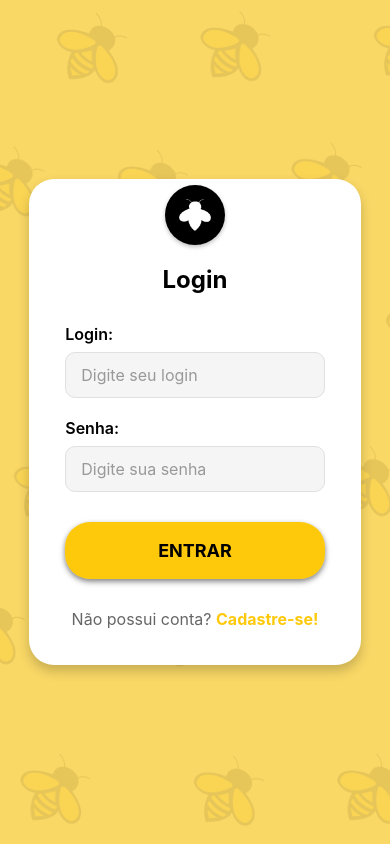
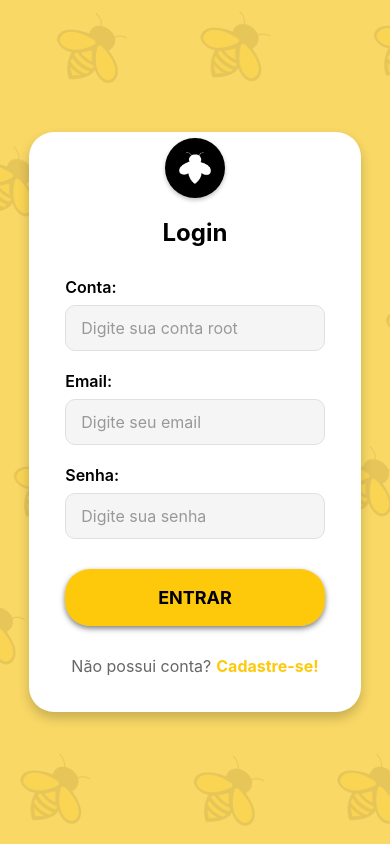
Before and after one commit to Ollintech/mitescan_mobile, a React Native app: screen /BeehiveEdit in a window 390 px wide. Built offline with nearby package versions, Linux system fonts and the light colour scheme.

Commit message:
:wrench: fix: ajustando o formulario de cadastro

```diff
--- a/src/screens/BeehiveEditScreen.js
+++ b/src/screens/BeehiveEditScreen.js
@@ -1,9 +1,10 @@
 import React, { useState, useEffect } from 'react';
-import { View, Text, TextInput, TouchableOpacity, StyleSheet, ScrollView, Dimensions, Alert } from 'react-native';
+import { View, Text, TextInput, TouchableOpacity, StyleSheet, ScrollView, Dimensions, Alert, Platform } from 'react-native';
 
 const { width } = Dimensions.get('window');
 
 export default function BeehiveEditScreen({ navigation, route }) {
+  // Desestrutura o objeto beehive recebido via navegação
   const { beehive } = route.params || {};
 
   const [formData, setFormData] = useState({
@@ -17,6 +18,7 @@ export default function BeehiveEditScreen({ navigation, route }) {
     notes: ''
   });
 
+  // Popula o formulário com os dados da colmeia quando o componente é montado ou 'beehive' muda
   useEffect(() => {
     if (beehive) {
       setFormData({
@@ -24,13 +26,16 @@ export default function BeehiveEditScreen({ navigation, route }) {
         location: beehive.location || '',
         description: beehive.description || '',
         type: beehive.type || '',
-        capacity: beehive.capacity || '',
+        // Garante que a capacidade seja uma string para o TextInput
+        capacity: beehive.capacity ? String(beehive.capacity) : '',
         installationDate: beehive.installationDate || '',
         status: beehive.status || 'healthy',
         notes: beehive.notes || ''
       });
     }
-  }, [beehive]);
+    // Define o título da tela (opcional, dependendo do seu Stack Navigator)
+    navigation.setOptions({ title: beehive?.name ? `Editar: ${beehive.name}` : 'Editar Colmeia' });
+  }, [beehive, navigation]);
 
   const handleInputChange = (field, value) => {
     setFormData(prev => ({
@@ -44,6 +49,8 @@ export default function BeehiveEditScreen({ navigation, route }) {
       Alert.alert('Erro', 'Por favor, preencha pelo menos o nome e localização da colmeia');
       return;
     }
+
+    // Lógica REAL de atualização da API aqui
 
     Alert.alert(
       'Sucesso',
@@ -67,6 +74,7 @@ export default function BeehiveEditScreen({ navigation, route }) {
           text: 'Excluir',
           style: 'destructive',
           onPress: () => {
+            // Lógica REAL de exclusão da API aqui
             Alert.alert('Sucesso', 'Colmeia excluída com sucesso!', [
               { text: 'OK', onPress: () => navigation.goBack() }
             ]);
@@ -87,19 +95,15 @@ export default function BeehiveEditScreen({ navigation, route }) {
 
   return (
     <View style={styles.container}>
-      {/* Header */}
-      <View style={styles.header}>
-        <TouchableOpacity
-          style={styles.backButton}
-          onPress={() => navigation.goBack()}
+
+      {/* Header customizado removido para evitar conflitos com o ScrollView e o header nativo */}
+
+      {/* SCROLLVIEW APLICADO CORRETAMENTE */}
+      <ScrollView
+            contentContainerStyle={styles.scrollContainer}
+            showsVerticalScrollIndicator={false}
+            keyboardShouldPersistTaps="handled" // Ajuda na interação com botões/inputs
         >
-          <Text style={styles.backButtonText}>←</Text>
-        </TouchableOpacity>
-        <Text style={styles.headerTitle}>Editar Colmeia</Text>
-        <View style={styles.placeholder} />
-      </View>
-
-      <ScrollView contentContainerStyle={styles.scrollContainer}>
         {/* Informações da Colmeia */}
         <View style={styles.infoCard}>
           <Text style={styles.cardTitle}>🏠 {formData.name || 'Nome da Colmeia'}</Text>
@@ -152,7 +156,7 @@ export default function BeehiveEditScreen({ navigation, route }) {
               value={formData.description}
               onChangeText={(value) => handleInputChange('description', value)}
               multiline
-              numberOfLines={3}
+              numberOfLines={4}
             />
           </View>
 
@@ -169,11 +173,12 @@ export default function BeehiveEditScreen({ navigation, route }) {
             </View>
 
             <View style={[styles.inputGroup, styles.halfWidth]}>
-              <Text style={styles.inputLabel}>Capacidade</Text>
+              <Text style={styles.inputLabel}>Capacidade (Quadros)</Text>
               <TextInput
                 style={styles.input}
-                placeholder="Capacidade"
+                placeholder="10, 12, etc."
                 placeholderTextColor="#999"
+                keyboardType="numeric"
                 value={formData.capacity}
                 onChangeText={(value) => handleInputChange('capacity', value)}
               />
@@ -184,8 +189,9 @@ export default function BeehiveEditScreen({ navigation, route }) {
             <Text style={styles.inputLabel}>Data de Instalação</Text>
             <TextInput
               style={styles.input}
-              placeholder="Data de instalação"
+              placeholder="DD/MM/AAAA"
               placeholderTextColor="#999"
+              keyboardType={Platform.OS === 'ios' ? 'numbers-and-punctuation' : 'default'}
               value={formData.installationDate}
               onChangeText={(value) => handleInputChange('installationDate', value)}
             />
@@ -194,6 +200,7 @@ export default function BeehiveEditScreen({ navigation, route }) {
           <View style={styles.inputGroup}>
             <Text style={styles.inputLabel}>Status</Text>
             <View style={styles.statusButtons}>
+              {/* Opção Saudável */}
               <TouchableOpacity
                 style={[
                   styles.statusButton,
@@ -204,35 +211,37 @@ export default function BeehiveEditScreen({ navigation, route }) {
               >
                 <Text style={[
                   styles.statusButtonText,
-                  formData.status === 'healthy' && styles.statusButtonTextActive
+                  formData.status === 'healthy' && { color: 'white' }
                 ]}>Saudável</Text>
               </TouchableOpacity>
 
+              {/* Opção Atenção */}
               <TouchableOpacity
                 style={[
                   styles.statusButton,
-                  formData.status === 'warning' && styles.statusButtonActive,
+                  formData.status === 'warning' && styles.statusButtonActiveWarning,
                   { borderColor: '#FF9800' }
                 ]}
                 onPress={() => handleInputChange('status', 'warning')}
               >
                 <Text style={[
                   styles.statusButtonText,
-                  formData.status === 'warning' && styles.statusButtonTextActive
+                  formData.status === 'warning' && { color: 'white' }
                 ]}>Atenção</Text>
               </TouchableOpacity>
 
+              {/* Opção Crítica */}
               <TouchableOpacity
                 style={[
                   styles.statusButton,
-                  formData.status === 'critical' && styles.statusButtonActive,
+                  formData.status === 'critical' && styles.statusButtonActiveCritical,
                   { borderColor: '#F44336' }
                 ]}
                 onPress={() => handleInputChange('status', 'critical')}
               >
                 <Text style={[
                   styles.statusButtonText,
-                  formData.status === 'critical' && styles.statusButtonTextActive
+                  formData.status === 'critical' && { color: 'white' }
                 ]}>Crítica</Text>
               </TouchableOpacity>
             </View>
@@ -247,7 +256,7 @@ export default function BeehiveEditScreen({ navigation, route }) {
               value={formData.notes}
               onChangeText={(value) => handleInputChange('notes', value)}
               multiline
-              numberOfLines={3}
+              numberOfLines={4}
             />
           </View>
         </View>
@@ -282,43 +291,17 @@ export default function BeehiveEditScreen({ navigation, route }) {
 
 const styles = StyleSheet.create({
   container: {
-    flex: 1,
+    flex: 1, // Essencial para o layout
     backgroundColor: '#f5f5f5',
   },
-  header: {
-    backgroundColor: '#fff',
-    paddingTop: 50,
-    paddingBottom: 20,
-    paddingHorizontal: 20,
-    flexDirection: 'row',
-    justifyContent: 'space-between',
-    alignItems: 'center',
-    borderBottomWidth: 1,
-    borderBottomColor: '#eee',
-  },
-  backButton: {
-    width: 40,
-    height: 40,
-    borderRadius: 20,
-    backgroundColor: '#f0f0f0',
-    justifyContent: 'center',
-    alignItems: 'center',
-  },
-  backButtonText: {
-    fontSize: 20,
-    color: '#333',
-  },
-  headerTitle: {
-    fontSize: 20,
-    fontWeight: 'bold',
-    color: '#333',
-  },
-  placeholder: {
-    width: 40,
-  },
+
+  // CORREÇÃO PRINCIPAL DO SCROLL: Adiciona flexGrow: 1
   scrollContainer: {
     padding: 20,
+    flexGrow: 1, // Garante que o conteúdo rola quando excede a tela
+    paddingBottom: 100, // Espaço extra para ver os inputs com o teclado aberto
   },
+
   infoCard: {
     backgroundColor: '#fff',
     borderRadius: 15,
@@ -380,8 +363,8 @@ const styles = StyleSheet.create({
     backgroundColor: '#f9f9f9',
   },
   textArea: {
-    height: 80,
-    textAlignVertical: 'top',
+    height: 100,
+    textAlignVertical: 'top', // Para o texto começar no topo (Android)
   },
   row: {
     flexDirection: 'row',
@@ -401,21 +384,33 @@ const styles = StyleSheet.create({
     flex: 1,
     marginHorizontal: 5,
     alignItems: 'center',
+    backgroundColor: '#fff',
   },
+  // Ativo Saudável (Verde)
   statusButtonActive: {
     backgroundColor: '#4CAF50',
+    borderColor: '#4CAF50',
+  },
+  // Ativo Atenção (Laranja)
+  statusButtonActiveWarning: {
+    backgroundColor: '#FF9800',
+    borderColor: '#FF9800',
+  },
+  // Ativo Crítica (Vermelho)
+  statusButtonActiveCritical: {
+    backgroundColor: '#F44336',
+    borderColor: '#F44336',
   },
   statusButtonText: {
     fontSize: 14,
     fontWeight: '600',
     color: '#666',
   },
-  statusButtonTextActive: {
-    color: '#fff',
-  },
+
   actionButtons: {
     flexDirection: 'row',
     justifyContent: 'space-between',
+    marginTop: 10,
     marginBottom: 20,
   },
   deleteButton: {
--- a/src/screens/LoginScreen.js
+++ b/src/screens/LoginScreen.js
@@ -4,14 +4,26 @@ import { View, Text, StyleSheet, TextInput, TouchableOpacity, Dimensions, Image
 const { width, height } = Dimensions.get('window');
 
 export default function LoginScreen({ navigation }) {
-  const [login, setLogin] = useState('');
+  const [email, setEmail] = useState('');
+  const [conta, setConta] = useState('');
   const [password, setPassword] = useState('');
 
   const handleLogin = () => {
-    // Simulação de login
-    if (login && password) {
+    // Simulação de login - A sua lógica atual tem um erro: 'login' não está definido.
+    // Presumindo que você queira usar 'email' e 'password' (ou 'conta' e 'password')
+    // Corrigi para usar 'email' (que é um campo de login) e 'password'.
+    if (email && password) {
+      // navigation.replace é usado para substituir a tela atual na pilha
       navigation.replace('MainTabs');
+    } else {
+      // Opcional: Adicionar feedback ao usuário se os campos estiverem vazios
+      console.log('Preencha email e senha para logar.');
     }
+  };
+
+  const handleRegisterPress = () => {
+    // Redireciona para a tela de cadastro
+    navigation.navigate('Register');
   };
 
   return (
@@ -25,8 +37,6 @@ export default function LoginScreen({ navigation }) {
 
       {/* Overlay amarelo sólido */}
       <View style={styles.overlay} />
-
-
 
       {/* Card branco centralizado */}
       <View style={styles.loginCard}>
@@ -44,14 +54,26 @@ export default function LoginScreen({ navigation }) {
         {/* Título Login */}
         <Text style={styles.loginTitle}>Login</Text>
 
+        {/* Campo Conta */}
+        <View style={styles.inputContainer}>
+          <Text style={styles.inputLabel}>Conta:</Text>
+          <TextInput
+            style={styles.textInput}
+            value={conta}
+            onChangeText={setConta}
+            placeholder="Digite sua conta root"
+            placeholderTextColor="#999"
+          />
+        </View>
+
         {/* Campo Login */}
         <View style={styles.inputContainer}>
-          <Text style={styles.inputLabel}>Login:</Text>
+          <Text style={styles.inputLabel}>Email:</Text>
           <TextInput
             style={styles.textInput}
-            value={login}
-            onChangeText={setLogin}
-            placeholder="Digite seu login"
+            value={email}
+            onChangeText={setEmail}
+            placeholder="Digite seu email"
             placeholderTextColor="#999"
           />
         </View>
@@ -79,7 +101,11 @@ export default function LoginScreen({ navigation }) {
         {/* Texto de cadastro */}
         <View style={styles.registerContainer}>
           <Text style={styles.registerText}>
-            Não possui conta? <Text style={styles.registerLink}>Cadastre-se!</Text>
+            Não possui conta?
+            {/* TouchableOpacity para o link de cadastro */}
+            <TouchableOpacity onPress={handleRegisterPress} activeOpacity={0.7}>
+              <Text style={styles.registerLink}>Cadastre-se!</Text>
+            </TouchableOpacity>
           </Text>
         </View>
       </View>
@@ -201,13 +227,22 @@ const styles = StyleSheet.create({
   },
   registerContainer: {
     alignItems: 'center',
+    // Adicionado flexDirection: 'row' para que o link fique inline com o texto
+    flexDirection: 'row',
+    justifyContent: 'center',
   },
   registerText: {
     fontSize: 16,
     color: '#666666',
+    // Opcional: Adicionado para garantir que o texto "Não possui conta?" e o TouchableOpacity estejam na mesma linha
+    lineHeight: 20,
   },
   registerLink: {
     color: '#FFC90B',
     fontWeight: 'bold',
+    // Adicionado para que o link tenha um espaçamento adequado
+    marginLeft: 5,
+    fontSize: 16, // Garantir o mesmo tamanho de fonte
+    lineHeight: 20, // Garantir a mesma altura de linha
   },
 });
--- a/src/screens/RegisterScreen.js
+++ b/src/screens/RegisterScreen.js
@@ -6,28 +6,36 @@ const { width, height } = Dimensions.get('window');
 export default function RegisterScreen({ navigation }) {
   const [name, setName] = useState('');
   const [email, setEmail] = useState('');
+  const [conta, setConta] = useState('');
   const [password, setPassword] = useState('');
   const [confirmPassword, setConfirmPassword] = useState('');
 
   const handleRegister = () => {
-    if (!name || !email || !password || !confirmPassword) {
+    // 1. Validação de campos vazios
+    if (!name || !email || !password || !confirmPassword || !conta) {
       Alert.alert('Erro', 'Por favor, preencha todos os campos');
       return;
     }
 
+    // 2. Validação de senha
     if (password !== confirmPassword) {
       Alert.alert('Erro', 'As senhas não coincidem');
       return;
     }
 
+    // 3. Validação de tamanho da senha
     if (password.length < 6) {
       Alert.alert('Erro', 'A senha deve ter pelo menos 6 caracteres');
       return;
     }
 
-    // Aqui você implementaria a lógica de registro
+    // 4. Lógica de registro (Simulação de Sucesso)
     Alert.alert('Sucesso', 'Conta criada com sucesso!', [
-      { text: 'OK', onPress: () => navigation.navigate('Login') }
+      {
+        text: 'OK',
+        // Redireciona para o Login, substituindo a tela atual (melhor para autenticação)
+        onPress: () => navigation.replace('Login')
+      }
     ]);
   };
 
@@ -43,58 +51,73 @@ export default function RegisterScreen({ navigation }) {
       {/* Overlay amarelo sólido */}
       <View style={styles.overlay} />
 
+      {/* ScrollView para garantir que o conteúdo seja rolável se necessário */}
+      <ScrollView
+        contentContainerStyle={styles.scrollContainer}
+        showsVerticalScrollIndicator={false}
+      >
+        <View style={styles.registerCard}>
 
-
-      <ScrollView contentContainerStyle={styles.scrollContainer}>
-                 {/* Logo */}
-         <View style={styles.logoContainer}>
-           <Text style={styles.logoText}>HIVE SCAN</Text>
+          {/* Ícone circular preto com abelha */}
+          <View style={styles.iconContainer}>
+            <View style={styles.blackCircle}>
               <Image
                 source={require('../../assets/icon-bee.png')}
-             style={styles.logoBeeIcon}
+                style={styles.beeIcon}
                 resizeMode="contain"
               />
             </View>
-
-        {/* Card de registro */}
-        <View style={styles.registerCard}>
-          <View style={styles.headerContainer}>
-            <Text style={styles.headerIcon}>👤</Text>
-            <Text style={styles.headerTitle}>Cadastro</Text>
           </View>
 
+          {/* Título Cadastro */}
+          <Text style={styles.loginTitle}>Cadastro</Text>
+
+          {/* Nome completo */}
           <View style={styles.inputContainer}>
+            <Text style={styles.inputLabel}>Nome completo:</Text>
             <TextInput
-              style={styles.input}
-              placeholder="Nome completo"
+              style={styles.textInput}
+              placeholder="Digite seu nome"
               placeholderTextColor="#999"
               value={name}
               onChangeText={setName}
               autoCapitalize="words"
             />
+          </View>
 
+          {/* Email */}
+          <View style={styles.inputContainer}>
+            <Text style={styles.inputLabel}>Email:</Text>
             <TextInput
-              style={styles.input}
-              placeholder="Email"
+              style={styles.textInput}
+              placeholder="Digite seu email"
               placeholderTextColor="#999"
               value={email}
               onChangeText={setEmail}
               keyboardType="email-address"
               autoCapitalize="none"
             />
+          </View>
 
+          {/* Senha */}
+          <View style={styles.inputContainer}>
+            <Text style={styles.inputLabel}>Senha:</Text>
             <TextInput
-              style={styles.input}
-              placeholder="Senha"
+              style={styles.textInput}
+              placeholder="Crie sua senha (mín. 6 caracteres)"
               placeholderTextColor="#999"
               value={password}
               onChangeText={setPassword}
               secureTextEntry
             />
+          </View>
 
+          {/* Confirmar senha */}
+          <View style={styles.inputContainer}>
+            <Text style={styles.inputLabel}>Confirmar senha:</Text>
             <TextInput
-              style={styles.input}
-              placeholder="Confirmar senha"
+              style={styles.textInput}
+              placeholder="Confirme sua senha"
               placeholderTextColor="#999"
               value={confirmPassword}
               onChangeText={setConfirmPassword}
@@ -102,16 +125,35 @@ export default function RegisterScreen({ navigation }) {
             />
           </View>
 
-          <TouchableOpacity style={styles.registerButton} onPress={handleRegister}>
-            <Text style={styles.registerButtonText}>Cadastrar</Text>
+          {/* Conta root */}
+          <View style={styles.inputContainer}>
+            <Text style={styles.inputLabel}>Conta root:</Text>
+            <TextInput
+              style={styles.textInput}
+              placeholder="Digite sua conta root"
+              placeholderTextColor="#999"
+              value={conta}
+              onChangeText={setConta}
+              autoCapitalize="words"
+            />
+          </View>
+
+          {/* Botão CADASTRAR */}
+          <TouchableOpacity style={styles.enterButton} onPress={handleRegister}>
+            <View style={styles.gradientButton}>
+              <Text style={styles.enterButtonText}>CADASTRAR</Text>
+            </View>
           </TouchableOpacity>
 
-          <TouchableOpacity
-            style={styles.loginButton}
-            onPress={() => navigation.navigate('Login')}
-          >
-            <Text style={styles.loginButtonText}>Já tenho conta</Text>
+          {/* Link para quem JÁ possui conta */}
+          <View style={styles.registerContainer}>
+            <Text style={styles.registerText}>
+              Já possui conta?
+              <TouchableOpacity onPress={() => navigation.navigate('Login')} activeOpacity={0.7}>
+                <Text style={styles.registerLink}>Fazer Login!</Text>
               </TouchableOpacity>
+            </Text>
+          </View>
         </View>
       </ScrollView>
     </View>
@@ -134,97 +176,128 @@ const styles = StyleSheet.create({
     backgroundColor: '#FFC90B',
     opacity: 0.6,
   },
+  // AJUSTE VERTICAL: paddingVertical mínimo
   scrollContainer: {
     flexGrow: 1,
     justifyContent: 'center',
     alignItems: 'center',
-    paddingVertical: 20,
+    paddingVertical: 15,
   },
 
-  logoContainer: {
+  registerCard: {
+    backgroundColor: '#FFFFFF',
+    borderRadius: 25,
+    padding: 25,
+    width: width * 0.85,
     alignItems: 'center',
-    marginBottom: 30,
-  },
-  logoText: {
-    fontSize: 32,
-    fontWeight: 'bold',
-    color: '#333',
-    textShadowColor: 'rgba(255, 255, 255, 0.8)',
-    textShadowOffset: { width: 1, height: 1 },
-    textShadowRadius: 2,
-  },
-  logoBeeIcon: {
-    width: 40,
-    height: 40,
-    marginTop: 5,
-    tintColor: '#333',
-  },
-  registerCard: {
-    backgroundColor: '#fff',
-    borderRadius: 25,
-    padding: 35,
-    width: width * 0.85,
+    elevation: 12,
     shadowColor: '#000',
     shadowOffset: { width: 0, height: 6 },
-    shadowOpacity: 0.15,
+    shadowOpacity: 0.2,
     shadowRadius: 12,
-    elevation: 12,
     borderWidth: 1,
     borderColor: 'rgba(255, 255, 255, 0.3)',
   },
-  headerContainer: {
+  iconContainer: {
+    marginTop: -30,
+    marginBottom: 10,
+  },
+  blackCircle: {
+    width: 50,
+    height: 50,
+    borderRadius: 25,
+    backgroundColor: '#000000',
+    justifyContent: 'center',
     alignItems: 'center',
-    marginBottom: 25,
+    elevation: 4,
+    shadowColor: '#000',
+    shadowOffset: { width: 0, height: 2 },
+    shadowOpacity: 0.25,
+    shadowRadius: 4,
   },
-  headerIcon: {
-    fontSize: 40,
-    marginBottom: 8,
+  beeIcon: {
+    width: 28,
+    height: 28,
+    tintColor: '#FFFFFF',
   },
-  headerTitle: {
-    fontSize: 24,
+  loginTitle: {
+    fontSize: 20,
     fontWeight: 'bold',
-    color: '#333',
+    color: '#000000',
+    marginBottom: 15,
   },
+
+  // AJUSTE VERTICAL: Espaçamento entre inputs reduzido
   inputContainer: {
-    marginBottom: 25,
+    width: '100%',
+    marginBottom: 10,
   },
-  input: {
+  inputLabel: {
+    fontSize: 14,
+    fontWeight: '600',
+    color: '#000000',
+    marginBottom: 3,
+    textAlign: 'left',
+    alignSelf: 'flex-start',
+  },
+  textInput: {
+    backgroundColor: '#F5F5F5',
+    borderRadius: 10,
+    paddingHorizontal: 15,
+    paddingVertical: 8,
+    fontSize: 16,
+    color: '#000000',
     borderWidth: 1,
-    borderColor: '#ddd',
-    borderRadius: 10,
-    padding: 15,
-    fontSize: 16,
+    borderColor: '#E0E0E0',
+  },
+
+  // AJUSTE VERTICAL: Espaçamento em torno do botão
+  enterButton: {
+    width: '100%',
+    marginTop: 5,
     marginBottom: 15,
-    backgroundColor: '#f9f9f9',
+    borderRadius: 25,
+    elevation: 4,
+    shadowColor: '#000',
+    shadowOffset: { width: 0, height: 2 },
+    shadowOpacity: 0.25,
+    shadowRadius: 4,
   },
-  registerButton: {
+  gradientButton: {
     backgroundColor: '#FFC90B',
-    borderRadius: 15,
-    padding: 18,
+    borderRadius: 25,
+    paddingVertical: 12,
     alignItems: 'center',
-    marginBottom: 15,
+    justifyContent: 'center',
     elevation: 6,
     shadowColor: '#000',
     shadowOffset: { width: 0, height: 3 },
     shadowOpacity: 0.3,
     shadowRadius: 6,
   },
-  registerButtonText: {
-    color: '#333',
-    fontSize: 18,
-    fontWeight: 'bold',
-  },
-  loginButton: {
-    backgroundColor: 'transparent',
-    borderWidth: 2,
-    borderColor: '#FFC90B',
-    borderRadius: 10,
-    padding: 15,
-    alignItems: 'center',
-  },
-  loginButtonText: {
-    color: '#FFC90B',
+  enterButtonText: {
+    color: '#000000',
     fontSize: 16,
     fontWeight: 'bold',
+    textTransform: 'uppercase',
+  },
+
+  // Ajustes finais no link
+  registerContainer: {
+    alignItems: 'center',
+    flexDirection: 'row',
+    justifyContent: 'center',
+  },
+  registerText: {
+    fontSize: 14,
+    color: '#666666',
+    lineHeight: 20,
+  },
+  registerLink: {
+    color: '#FFC90B',
+    fontWeight: 'bold',
+    marginLeft: 5,
+    fontSize: 14,
+    lineHeight: 20,
   },
 });
```
Lines whose indentation alone changed are shown as unchanged.
